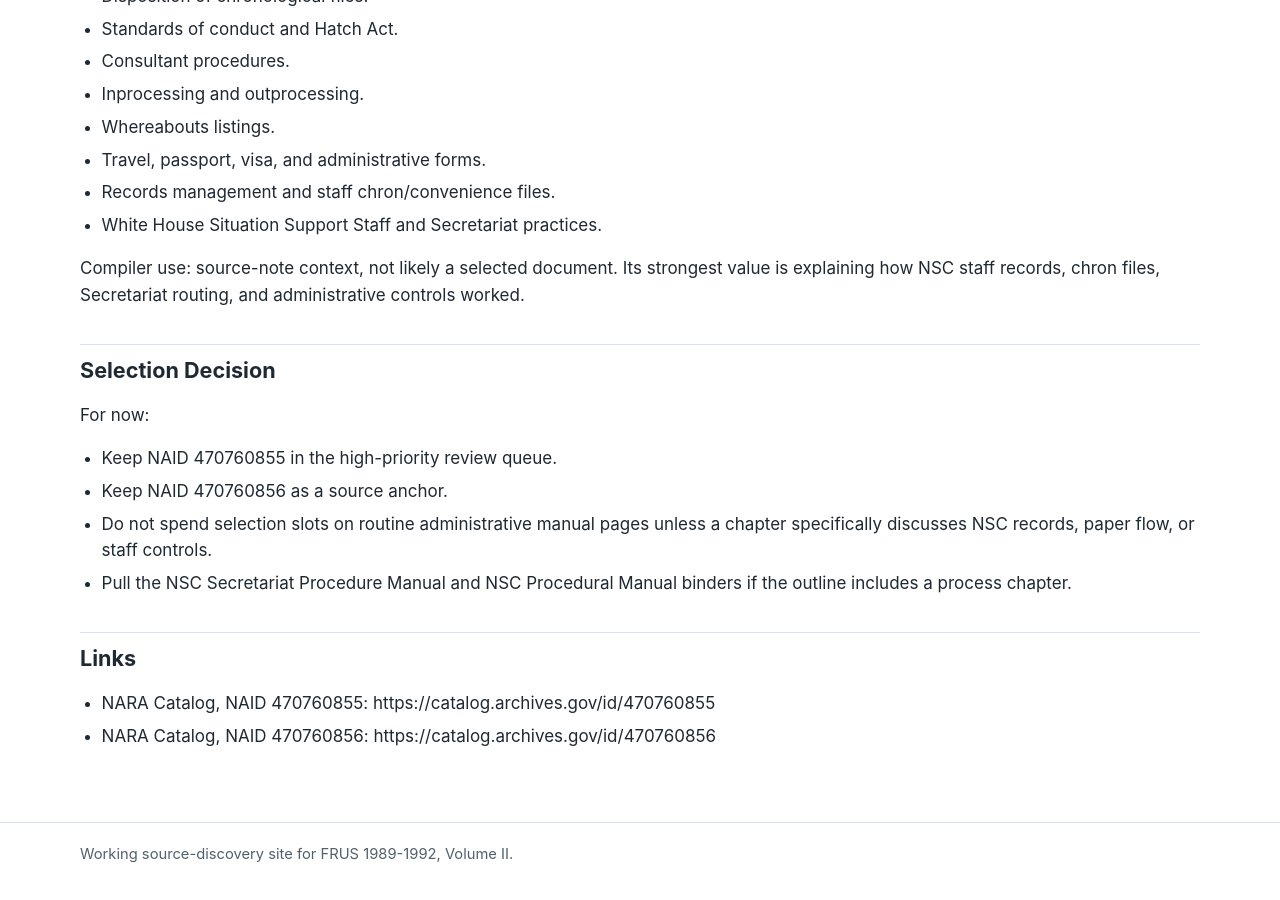
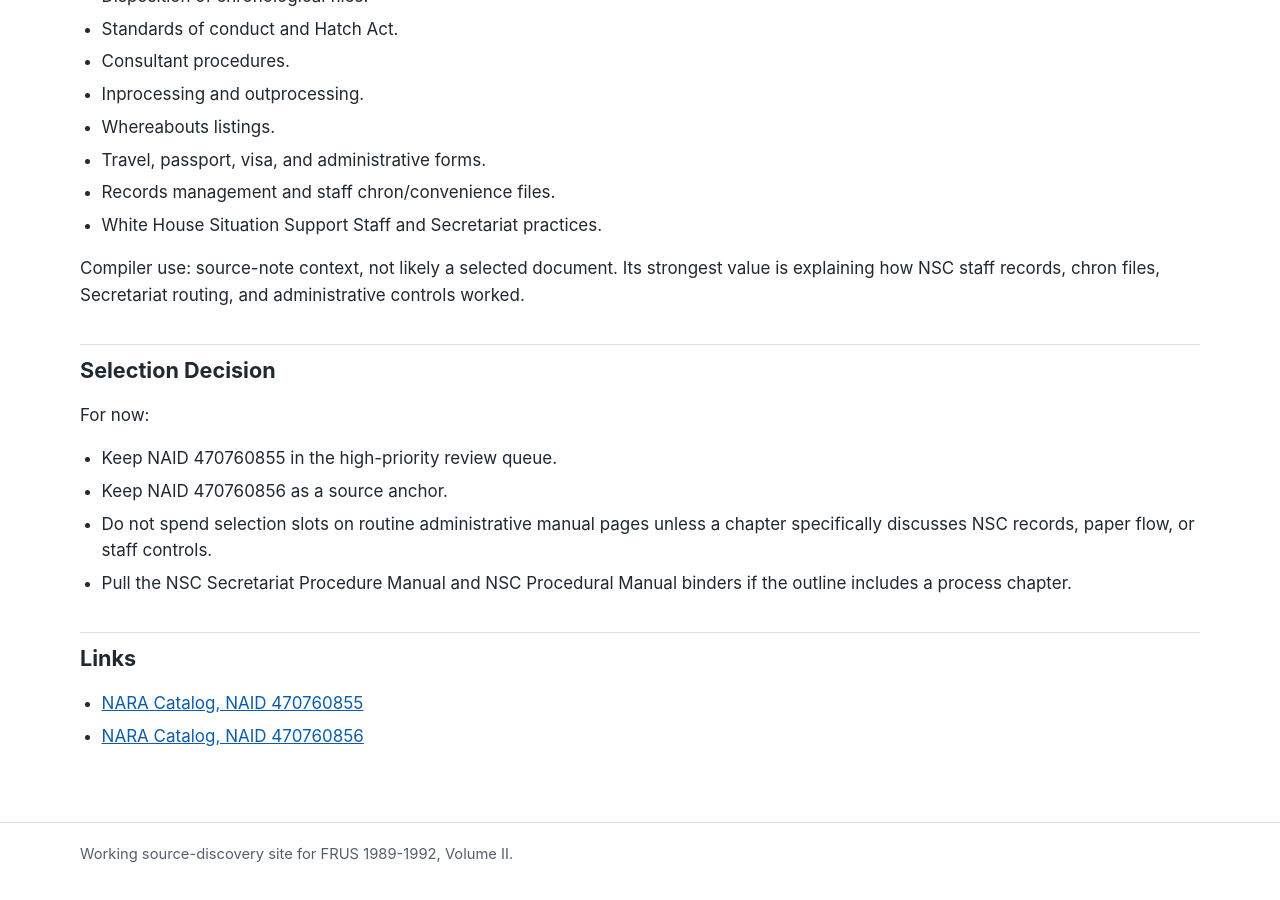
Before and after one commit to therealjameswilson/org-man-89-92, a Jekyll site: the page built from reports/nsc-admin-transition-review.md, in a window 1280 px wide and 900 px high, scrolled down 1482 px. Built offline with Jekyll 4.4.1, drawn with Linux system fonts in a browser that asks for light colours.

Commit message:
Embed remaining public source links

```diff
--- a/reports/nsc-admin-transition-review.md
+++ b/reports/nsc-admin-transition-review.md
@@ -80,5 +80,5 @@ For now:
 
 ## Links
 
-- NARA Catalog, NAID 470760855: https://catalog.archives.gov/id/470760855
-- NARA Catalog, NAID 470760856: https://catalog.archives.gov/id/470760856
+- [NARA Catalog, NAID 470760855](https://catalog.archives.gov/id/470760855)
+- [NARA Catalog, NAID 470760856](https://catalog.archives.gov/id/470760856)
```
